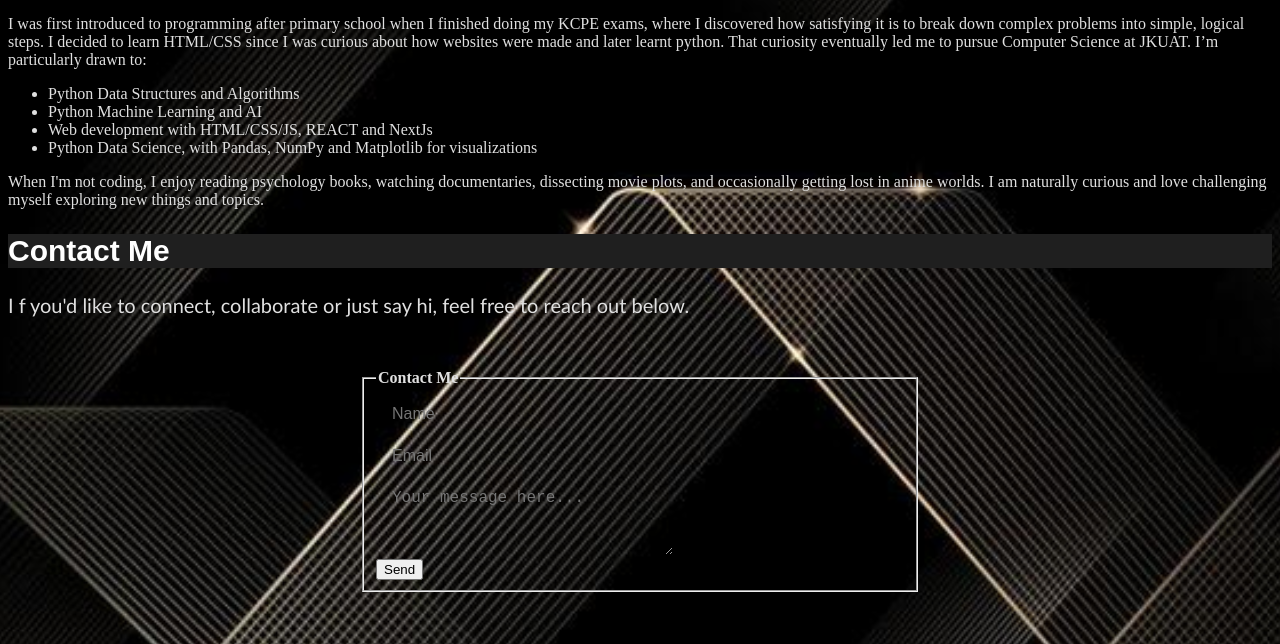
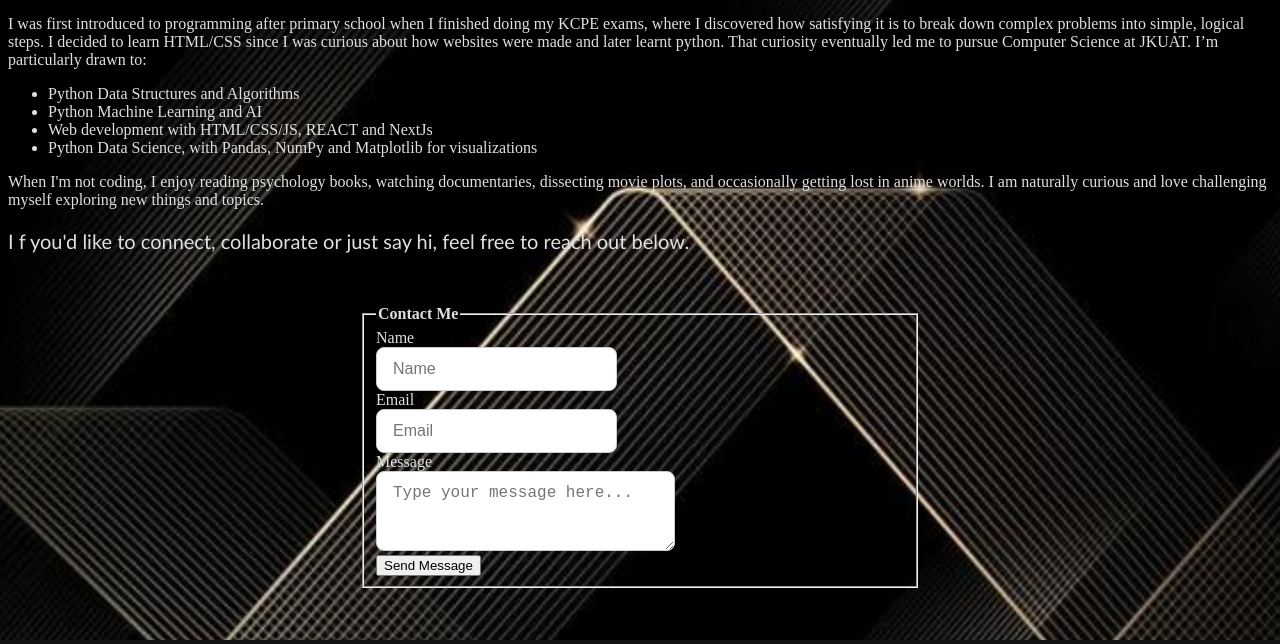
Before and after one commit to Lampard7crypt/internet-technologies-class, a plain HTML site: page index.html in a window 1280 px wide. Shown: the part 774-1418 px from the top of the page. Drawn offline with Linux system fonts and the light colour scheme.

Commit message:
Removed unnecessary variables I don't understand, added labels for the form.

```diff
--- a/index.html
+++ b/index.html
@@ -68,23 +68,26 @@
     When I'm not coding, I enjoy reading psychology books, watching documentaries, dissecting movie plots, and
     occasionally getting lost in anime worlds.
     I am naturally curious and love challenging myself exploring new things and topics.
-    <h2>Contact Me</h2>
     <p>I f you'd like to connect, collaborate or just say hi, feel free to reach out below. </p>
     <form action="mailto:tk654001@gmail.com" id="contact" method="post">
         <fieldset>
             <legend>Contact Me</legend>
             <div class="form-group">
+                <label for="name">Name</label><br>
                 <input type="text" id="name" name="name" placeholder="Name">
             </div>
             <div class="form-group">
+                <label for="email">Email</label><br>
                 <input type="email" id="email" name="email" placeholder="Email">
             </div>
 
             <div class="form-group">
-                <textarea name="message" id="message" rows="3" cols="25" placeholder="Your message here..."></textarea>
+                <label for="message">Message</label><br>
+                <textarea name="message" id="message" rows="3" cols="25"
+                    placeholder="Type your message here..."></textarea>
             </div>
             <div>
-                <button type="submit">Send</button>
+                <button type="submit">Send Message</button>
             </div>
         </fieldset>
     </form>
--- a/style.css
+++ b/style.css
@@ -136,10 +136,10 @@ fieldset {
 input,
 textarea {
   padding: 0.75rem 1rem;
-  border: 1px solid var(--border);
+  border: 1px solid #ccc;
   border-radius: 8px;
-  background: var(--surface);
-  color: var(--text);
+  background: #fff;
+  color: #333;
   transition: border-color 0.3s ease, box-shadow 0.3s ease;
   font-size: 16px;
 }
```
